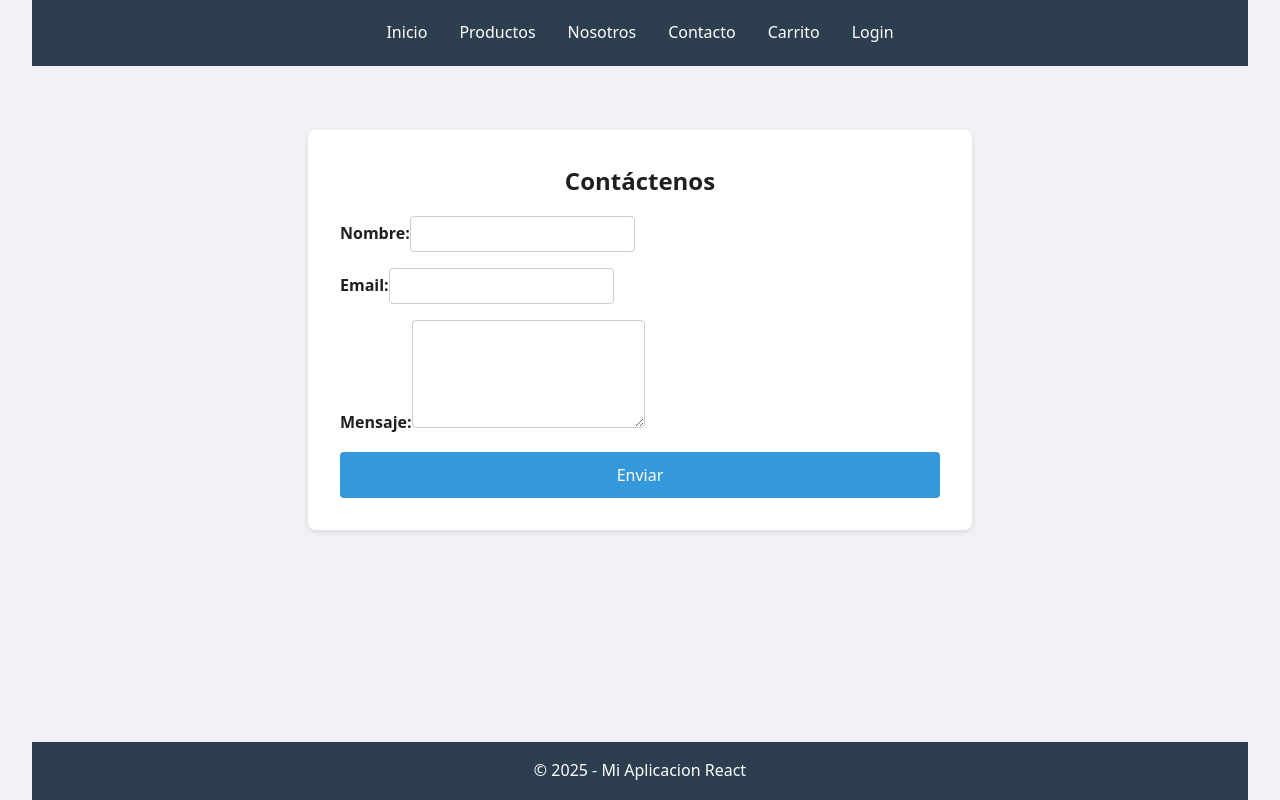
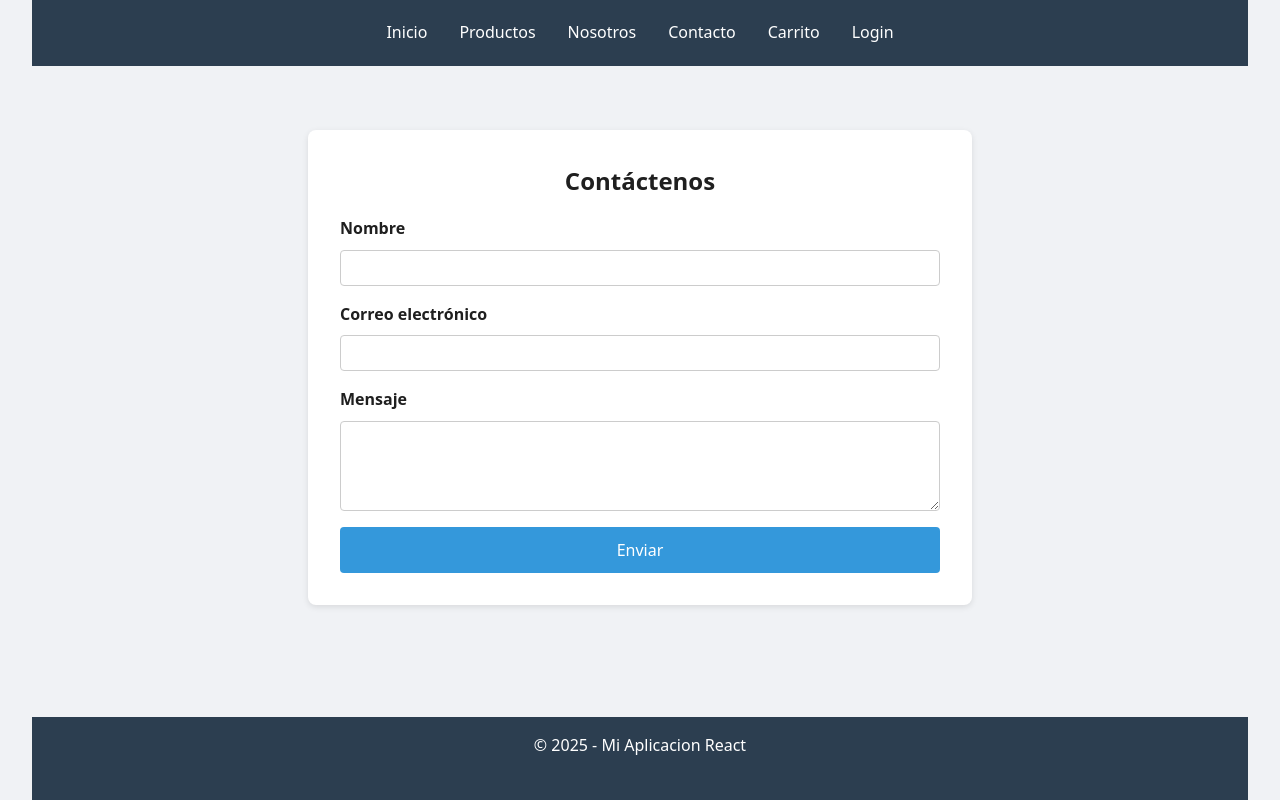
Before and after one commit to nicolas-rizzo/ecommerce_react, a React (Vite) app: page /contact in a window 1280 px wide. Built offline with nearby package versions, Linux system fonts and the light colour scheme; no server answers.

Commit message:
Mejoras UI Contactenos

```diff
--- a/src/App.css
+++ b/src/App.css
@@ -370,3 +370,18 @@ footer {
     width: 100%;
   }
 }
+
+p {
+  margin-bottom: 1lh;
+}
+
+.contact-form label {
+  font-weight: bold;
+  margin-bottom: 0.25rem;
+}
+
+.contact-form .form-group {
+  display: flex;
+  flex-direction: column;
+  gap: 0.25rem;
+}
--- a/src/pages/Contact.jsx
+++ b/src/pages/Contact.jsx
@@ -2,20 +2,20 @@ function Contact() {
   return (
     <section className='contact'>
       <h2>Contáctenos</h2>
-      <form className='contact-form'>
-        <label>
-          Nombre:
-          <input type='text' name='name' required />
-        </label>
-        <label>
-          Email:
-          <input type='email' name='email' required />
-        </label>
-        <label>
-          Mensaje:
-          <textarea name='message' rows='5' required></textarea>
-        </label>
-        <button type='submit'>Enviar</button>
+      <form className="contact-form">
+        <div className="form-group">
+          <label htmlFor="nombre">Nombre</label>
+          <input type="text" id="nombre" name="nombre" required />
+        </div>
+        <div className="form-group">
+          <label htmlFor="email">Correo electrónico</label>
+          <input type="email" id="email" name="email" required />
+        </div>
+        <div className="form-group">
+          <label htmlFor="mensaje">Mensaje</label>
+          <textarea id="mensaje" name="mensaje" rows="4" required />
+        </div>
+        <button type="submit">Enviar</button>
       </form>
     </section>
   )
```
